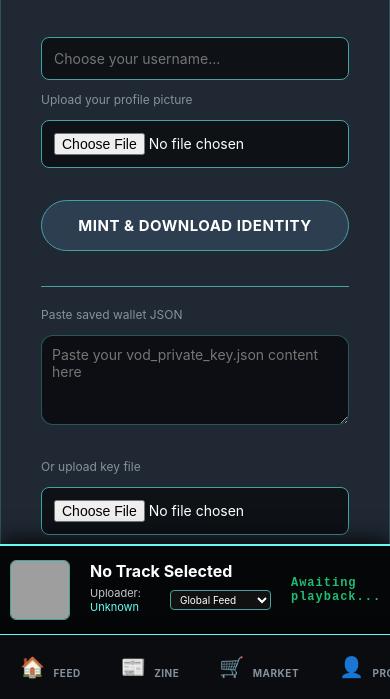
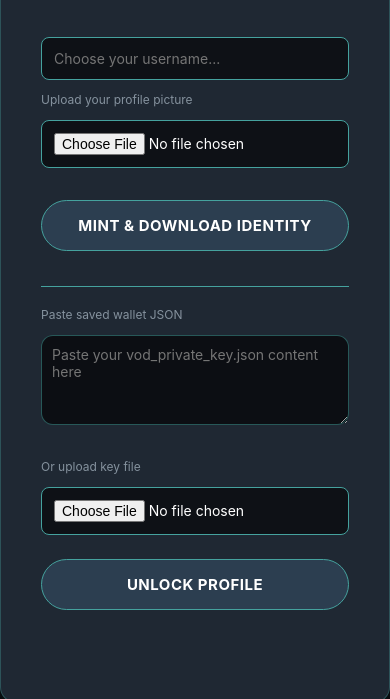
Before and after one commit to Secc8Sepp/proprietary-blockchain-platform, a website: page public/index.html in a window 390 px wide. Shown: the part 145-844 px from the top of the page. Drawn offline with nearby package versions, Linux system fonts and the light colour scheme; grey boxes are pictures that could not be loaded; a script that the page names is missing.

Commit message:
mobile ui fixes

```diff
--- a/public/CoreEngine.js
+++ b/public/CoreEngine.js
@@ -106,6 +106,10 @@ window.CoreEngine = {
         document.getElementById('auth-screen').classList.add('hidden');
         document.getElementById('app-screen').classList.remove('hidden');
 
+        // Unhide the global player now that user is logged in
+        const playerBanner = document.getElementById('app-footer-banner');
+        if (playerBanner) playerBanner.classList.remove('hidden');
+
         const avatar = document.getElementById('composer-avatar');
         if(avatar) avatar.src = `https://api.dicebear.com/7.x/identicon/svg?seed=${encodeURIComponent(publicKey)}&backgroundColor=0b0c10`;
 
--- a/public/index.html
+++ b/public/index.html
@@ -205,7 +205,7 @@
                                     <div id="audio-stake-options" style="display:none;">
                                         <input type="number" id="audio-stake-percent" placeholder="% of shares to sell (e.g. 50)" style="margin-bottom:8px;" max="100" min="1"/>
                                         <input type="number" id="audio-stake-price" placeholder="Price per share ($VOD)" style="margin-bottom:8px;" min="1"/>
-                                    </div>
+no                                     </div>
                                 </div>
                             </div>
                         </div>
@@ -543,7 +543,7 @@
     <!-- ==========================================
          GLOBAL LISTEN-TO-EARN BANNER
          ========================================== -->
-    <div class="stream-banner" id="app-footer-banner">
+    <div class="stream-banner hidden" id="app-footer-banner">
         <div class="track-info">
             <img class="track-art" id="global-track-art" src="https://api.dicebear.com/7.x/identicon/svg?seed=vod&backgroundColor=1f2833" alt="Art">
             <div>
@@ -590,22 +590,6 @@
     <script src="/StemSplitterEngine.js"></script>
     <script src="/app.js"></script>
 
-    <!-- MOBILE BOTTOM NAVIGATION -->
-    <div class="mobile-bottom-nav">
-        <button onclick="switchTab('feed')">
-            <span style="font-size: 20px;">🏠</span><br>Feed
-        </button>
-        <button onclick="switchTab('zine')">
-            <span style="font-size: 20px;">📰</span><br>Zine
-        </button>
-        <button onclick="switchTab('market')">
-            <span style="font-size: 20px;">🛒</span><br>Market
-        </button>
-        <button onclick="switchTab('profile')">
-            <span style="font-size: 20px;">👤</span><br>Profile
-        </button>
-    </div>
-
     <script>
       if ('serviceWorker' in navigator) {
         window.addEventListener('load', () => {
--- a/public/styles.css
+++ b/public/styles.css
@@ -329,15 +329,15 @@ input:focus, textarea:focus { border-color: var(--primary); box-shadow: 0 0 8px
         width: 100% !important;
         padding-left: 10px !important;
         padding-right: 10px !important;
-        padding-bottom: 165px !important; /* Space for audio player + bottom nav */
+        padding-bottom: 90px !important; /* Space for the global audio player */
         padding-top: 15px !important;
     }
 
     /* Make audio player mobile-friendly */
     .stream-banner {
-        bottom: 65px; /* Sit on top of the 65px mobile nav */
+        bottom: 0; /* Sit at the very bottom */
         padding: 0 10px;
-        z-index: 9998; /* Below mobile nav but above content */
+        z-index: 9998;
     }
 
     .stream-banner .audio-controls {
@@ -350,34 +350,4 @@ input:focus, textarea:focus { border-color: var(--primary); box-shadow: 0 0 8px
     .stream-banner #btn-mute {
         display: none;
     }
-
-    /* 4. Bring the bottom nav to life */
-    .mobile-bottom-nav {
-        display: flex;
-        position: fixed;
-        bottom: 0;
-        left: 0;
-        width: 100%;
-        height: 65px;
-        background: #0b0c10;
-        border-top: 1px solid #66fcf1;
-        z-index: 9999;
-        justify-content: space-around;
-        align-items: center;
-        box-shadow: 0 -2px 10px rgba(0,0,0,0.5);
-    }
-
-    .mobile-bottom-nav button {
-        background: transparent;
-        border: none;
-        color: var(--text-muted, #ccc);
-        font-size: 10px;
-        cursor: pointer;
-        transition: color 0.2s;
-    }
-
-    .mobile-bottom-nav button:active,
-    .mobile-bottom-nav button:focus {
-        color: #66fcf1;
-    }
 }
```
